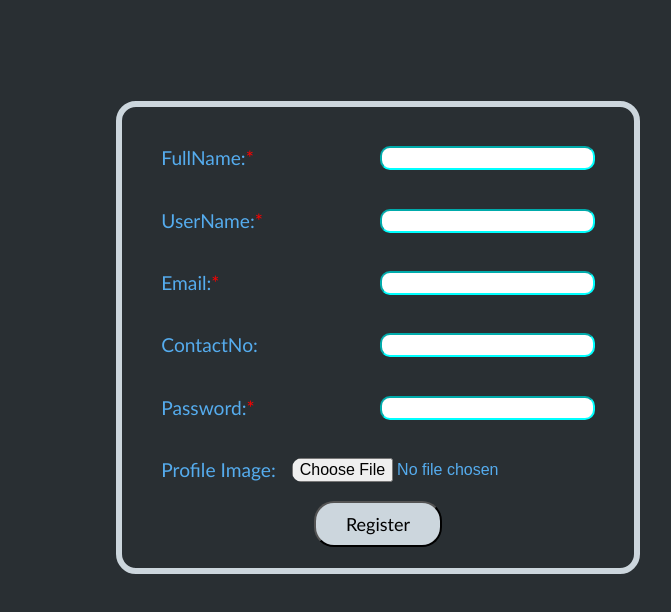
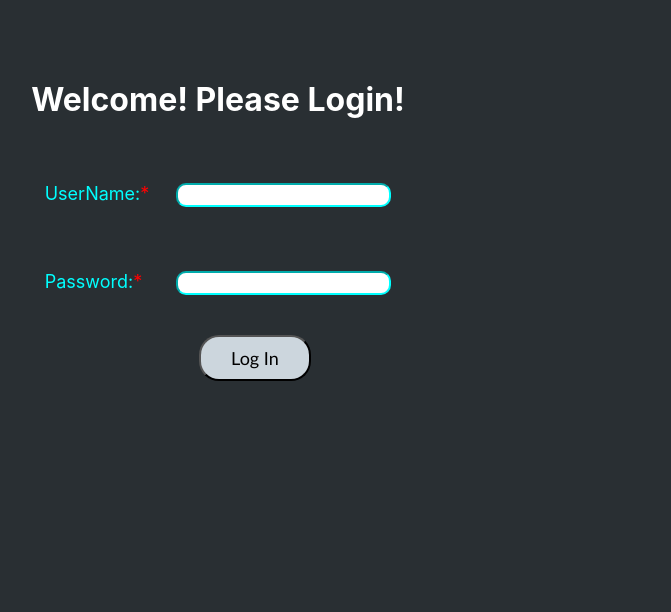
Before and after one commit to Yodawgz0/assessment-todo, a React (Create React App) app: page /LogIn in a window 1280 px wide. Shown: the top 612 px of the page, without its empty margins (422-1093 px from the left). Built offline with nearby package versions, Linux system fonts and the light colour scheme.

Commit message:
adding React Router

```diff
--- a/src/App.js
+++ b/src/App.js
@@ -1,10 +1,35 @@
 import "./App.css";
 import RegPage from "./pages/RegPage";
+import { Routes, Route, Navigate } from "react-router-dom";
+import LogInPage from "./pages/LogInPage";
+import DashboardPage from "./pages/DashboardPage";
 
 function App() {
   return (
     <div className="App">
-      <RegPage />
+      <Routes>
+        <Route path="/Registration" element={<RegPage />} />
+        <Route
+          path="/LogIn"
+          element={
+            localStorage.getItem("sessionKey") ? (
+              <Navigate replace to="/DashBoard" />
+            ) : (
+              <LogInPage />
+            )
+          }
+        />
+        <Route
+          path="/DashBoard"
+          element={
+            localStorage.getItem("sessionKey") ? (
+              <DashboardPage />
+            ) : (
+              <Navigate replace to="/LogIn" />
+            )
+          }
+        />
+      </Routes>
     </div>
   );
 }
--- a/src/index.js
+++ b/src/index.js
@@ -1,13 +1,16 @@
-import React from 'react';
-import ReactDOM from 'react-dom/client';
-import './index.css';
-import App from './App';
-import reportWebVitals from './reportWebVitals';
+import React from "react";
+import ReactDOM from "react-dom/client";
+import "./index.css";
+import App from "./App";
+import reportWebVitals from "./reportWebVitals";
+import { BrowserRouter } from "react-router-dom";
 
-const root = ReactDOM.createRoot(document.getElementById('root'));
+const root = ReactDOM.createRoot(document.getElementById("root"));
 root.render(
   <React.StrictMode>
-    <App />
+    <BrowserRouter>
+      <App />
+    </BrowserRouter>
   </React.StrictMode>
 );
 
--- /dev/null
+++ b/src/pages/DashboardPage.js
@@ -0,0 +1,9 @@
+import React from "react";
+
+export default function DashboardPage() {
+  return (
+    <div>
+      <h3>Welcome to the DashBoard</h3>
+    </div>
+  );
+}
--- /dev/null
+++ b/src/pages/LogInPage.js
@@ -0,0 +1,85 @@
+import React, { useState } from "react";
+import "../styles/logInPageStyles.scss";
+import { useNavigate } from "react-router-dom";
+
+export default function LogInPage() {
+  const [loginVals, setLoginVals] = useState({
+    UserName: "",
+    Password: "",
+  });
+  const navigate = useNavigate();
+
+  function handleLogin(event) {
+    event.preventDefault();
+    console.log(loginVals.UserName);
+    if (localStorage.getItem(loginVals.UserName)) {
+      const creds = JSON.parse(localStorage.getItem(loginVals.UserName));
+      if (creds.Password === loginVals.Password) {
+        alert("Login SuccessFul!");
+        localStorage.setItem("sessionKey", loginVals.UserName);
+        console.log(localStorage.getItem("sessionKey"));
+        navigate("/DashBoard");
+      } else {
+        alert("Invalid Password!");
+        setLoginVals({
+          UserName: "",
+          Password: "",
+        });
+      }
+    } else {
+      alert("Please Register First!!");
+      navigate("/Registration");
+    }
+  }
+  return (
+    <div className="logIn">
+      <h3 className="logIn__Heading">Welcome! Please Login!</h3>
+      <div className="logIn__Container">
+        <form className="logIn__Container__form" onSubmit={handleLogin}>
+          <div className="logIn__Container__form__element">
+            <label
+              className={"logIn__Container__form__element__label mandateText"}
+            >
+              UserName:
+            </label>
+            <input
+              className="regContainer__form__element__input"
+              type="text"
+              name="UserName"
+              id="UserName"
+              maxLength="30"
+              required
+              value={loginVals["UserName"]}
+              onChange={(e) =>
+                setLoginVals({ ...loginVals, UserName: e.target.value })
+              }
+            />
+          </div>
+          <div className="logIn__Container__form__element">
+            <label className="logIn__Container__form__element__label mandateText">
+              Password:
+            </label>
+            <input
+              className="regContainer__form__element__input"
+              type="password"
+              name="Password"
+              id="Password"
+              required
+              value={loginVals["Password"]}
+              onChange={(e) =>
+                setLoginVals({ ...loginVals, Password: e.target.value })
+              }
+            />
+          </div>
+          <div className="regContainer__LogIn_button">
+            <button className="regContainer__form__submitButton">
+              <span className="regContainer__form__submitButton__text">
+                Log In
+              </span>
+            </button>
+          </div>
+        </form>
+      </div>
+    </div>
+  );
+}
--- a/src/pages/RegPage.js
+++ b/src/pages/RegPage.js
@@ -1,6 +1,7 @@
 import React, { useState } from "react";
 import "../styles/regPageStyle.scss";
 import RegInput from "../components/RegPage/RegInput";
+import { Link } from "react-router-dom";
 const RegPage = () => {
   const [formVals, setFormVals] = useState({
     FullName: "",
@@ -19,11 +20,11 @@ const RegPage = () => {
     }
   };
   return (
+    <>
       <div className="regContainer">
         <form className="regContainer__form" onSubmit={handleSubmit}>
           <RegInput
             title="FullName"
-          inputkey="FullName"
             formVals={formVals}
             setFormVals={setFormVals}
             mandateText={true}
@@ -77,6 +78,16 @@ const RegPage = () => {
           </button>
         </form>
       </div>
+      <div className="regContainer__LogIn_button">
+        <Link to="/LogIn">
+          <button className="regContainer__form__submitButton">
+            <span className="regContainer__form__submitButton__text">
+              Log In
+            </span>
+          </button>
+        </Link>
+      </div>
+    </>
   );
 };
 
--- a/users.json
+++ /dev/null
@@ -1 +0,0 @@
-{ "users": [] }
```
Lines whose indentation alone changed are shown as unchanged.
